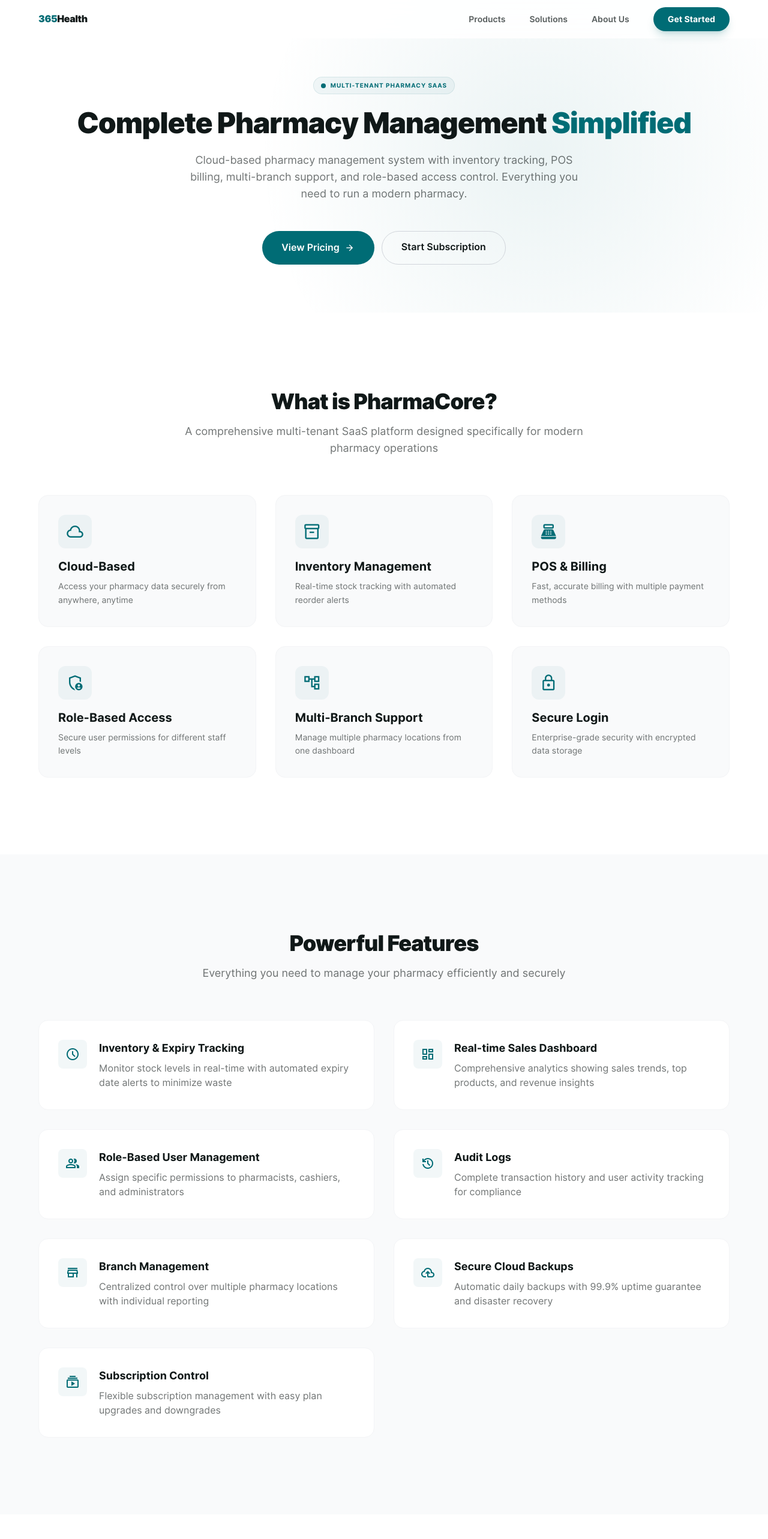
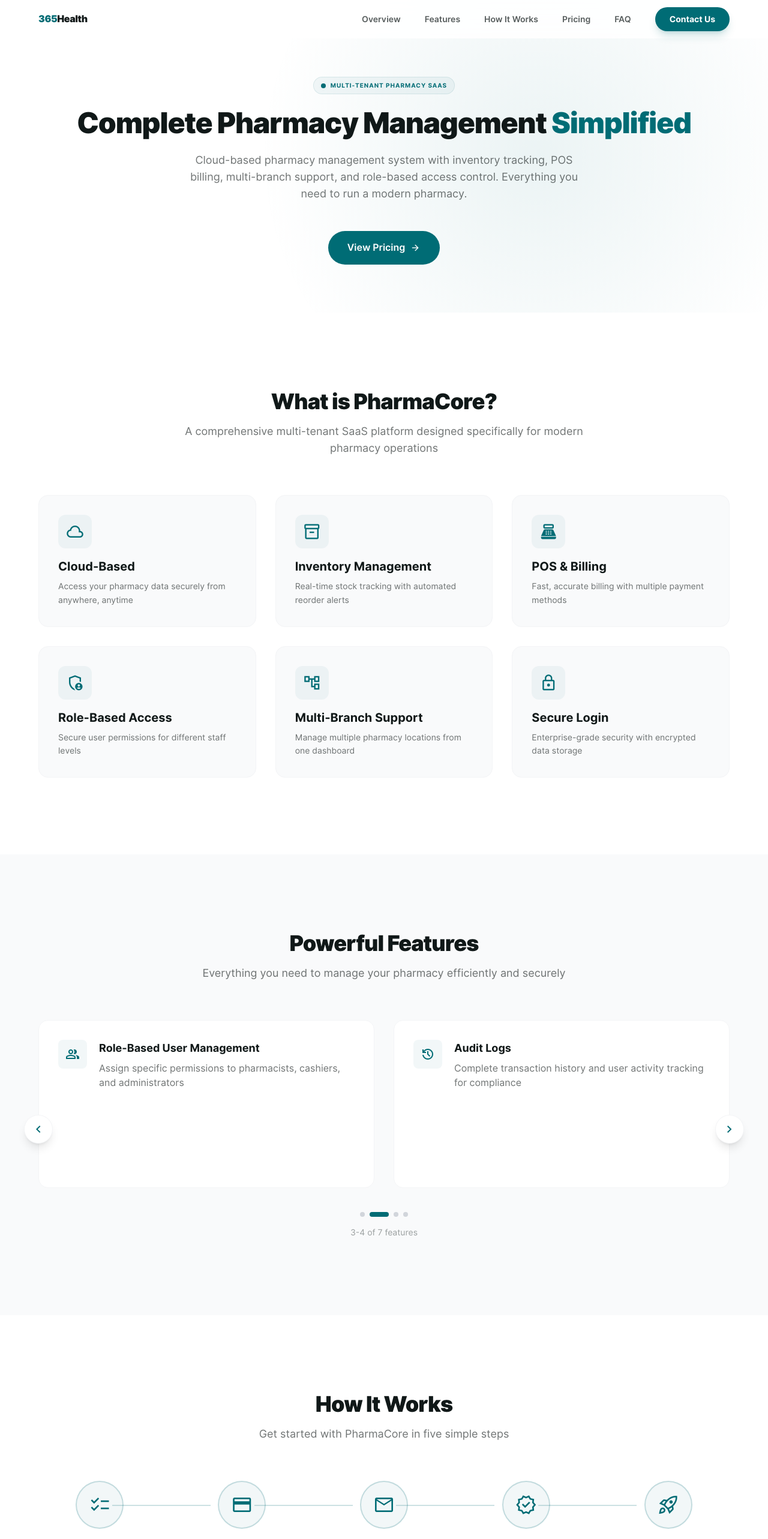
Before and after one commit to abdurrazaqo/365Health, a React (Vite) app: page /products/pharmacore in a window 1280 px wide. Shown: the top 2565 px of the page at 60% size. Built offline with nearby package versions, Linux system fonts and the light colour scheme; no server answers.

Commit message:
minor fixes

```diff
--- a/components/Navbar.tsx
+++ b/components/Navbar.tsx
@@ -1,7 +1,41 @@
-import React from 'react';
+import React, { useState, useEffect } from 'react';
 import { Link } from '../router';
 
 const Navbar: React.FC = () => {
+  const [currentPath, setCurrentPath] = useState(window.location.pathname);
+
+  useEffect(() => {
+    const handlePathChange = () => {
+      setCurrentPath(window.location.pathname);
+    };
+
+    window.addEventListener('popstate', handlePathChange);
+
+    // Also listen for custom navigation events
+    const observer = new MutationObserver(() => {
+      if (window.location.pathname !== currentPath) {
+        setCurrentPath(window.location.pathname);
+      }
+    });
+
+    return () => {
+      window.removeEventListener('popstate', handlePathChange);
+      observer.disconnect();
+    };
+  }, [currentPath]);
+
+  const isPharmaCoreRoute = currentPath === '/products/pharmacore';
+  const isCheckoutRoute = currentPath === '/checkout';
+  const isContactSalesRoute = currentPath === '/contact-sales';
+  const isProductRelatedRoute = isPharmaCoreRoute || isCheckoutRoute || isContactSalesRoute;
+
+  const scrollToSection = (sectionId: string) => {
+    const element = document.getElementById(sectionId);
+    if (element) {
+      element.scrollIntoView({ behavior: 'smooth' });
+    }
+  };
+
   return (
     <nav className="fixed top-0 left-0 right-0 z-50 glass-nav">
       <div className="w-full max-w-none px-6 md:px-12 lg:px-16 h-16 flex items-center justify-between">
@@ -11,16 +45,51 @@ const Navbar: React.FC = () => {
           </div>
         </Link>
 
+        {isProductRelatedRoute ? (
+          // PharmaCore page navigation
+          <div className="hidden md:flex items-center gap-10 ml-auto mr-10">
+            <button onClick={() => scrollToSection('overview')} className="text-sm font-semibold text-dark-text/70 hover:text-primary transition-colors">Overview</button>
+            <button onClick={() => scrollToSection('features')} className="text-sm font-semibold text-dark-text/70 hover:text-primary transition-colors">Features</button>
+            <button onClick={() => scrollToSection('how-it-works')} className="text-sm font-semibold text-dark-text/70 hover:text-primary transition-colors">How It Works</button>
+            <button onClick={() => scrollToSection('pricing')} className="text-sm font-semibold text-dark-text/70 hover:text-primary transition-colors">Pricing</button>
+            <button onClick={() => scrollToSection('faq')} className="text-sm font-semibold text-dark-text/70 hover:text-primary transition-colors">FAQ</button>
+          </div>
+        ) : (
+          // Homepage navigation
           <div className="hidden md:flex items-center gap-10 ml-auto mr-10">
             <a href="/#products" className="text-sm font-semibold text-dark-text/70 hover:text-primary transition-colors">Products</a>
             <a href="/#solutions" className="text-sm font-semibold text-dark-text/70 hover:text-primary transition-colors">Solutions</a>
             <a href="/#about" className="text-sm font-semibold text-dark-text/70 hover:text-primary transition-colors">About Us</a>
           </div>
+        )}
 
         <div className="flex items-center gap-4">
+          {isPharmaCoreRoute ? (
+            <Link
+              to="/contact-sales"
+              className="bg-primary hover:bg-secondary text-white px-4 py-2 md:px-6 md:py-2.5 rounded-full text-xs md:text-sm font-bold transition-all shadow-lg shadow-primary/20 active:scale-95 inline-block text-center no-underline"
+            >
+              Contact Us
+            </Link>
+          ) : isCheckoutRoute ? (
+            <Link
+              to="/products/pharmacore"
+              className="bg-primary hover:bg-secondary text-white px-4 py-2 md:px-6 md:py-2.5 rounded-full text-xs md:text-sm font-bold transition-all shadow-lg shadow-primary/20 active:scale-95 inline-block text-center no-underline"
+            >
+              Back to Product
+            </Link>
+          ) : isContactSalesRoute ? (
+            <Link
+              to="/products/pharmacore"
+              className="bg-primary hover:bg-secondary text-white px-4 py-2 md:px-6 md:py-2.5 rounded-full text-xs md:text-sm font-bold transition-all shadow-lg shadow-primary/20 active:scale-95 inline-block text-center no-underline"
+            >
+              Back to Product
+            </Link>
+          ) : (
             <a href="/#cta" className="bg-primary hover:bg-secondary text-white px-4 py-2 md:px-6 md:py-2.5 rounded-full text-xs md:text-sm font-bold transition-all shadow-lg shadow-primary/20 active:scale-95 inline-block text-center">
               Get Started
             </a>
+          )}
         </div>
       </div>
     </nav>
--- a/components/ProductShowcase.tsx
+++ b/components/ProductShowcase.tsx
@@ -8,14 +8,14 @@ const products: Product[] = [
     id: 'pharmacy',
     number: '01',
     name: 'PharmaCore',
-    description: 'Comprehensive Pharmacy Management System designed for precision, efficiency, and clinical safety.',
+    description: 'Cloud-based pharmacy management SaaS with inventory tracking, POS billing, multi-branch support, and role-based access control.',
     image: '/images/products/365pharmacore.svg',
     isComingSoon: true,
     reverseLayout: true,
     features: [
-      { icon: 'inventory_2', title: 'Inventory Management', description: 'Real-time tracking of stock levels and automated AI reordering.' },
-      { icon: 'clinical_notes', title: 'Prescription Workflows', description: 'Streamlined digital validation to reduce clinical errors by 99%.' },
-      { icon: 'account_balance_wallet', title: 'Billing & Multi-branch', description: 'Unified billing systems with support for complex enterprise setups.' },
+      { icon: 'inventory_2', title: 'Inventory & Expiry Tracking', description: 'Real-time stock monitoring with automated expiry alerts and reorder management.' },
+      { icon: 'point_of_sale', title: 'POS & Billing System', description: 'Fast, accurate billing with real-time sales dashboard and analytics.' },
+      { icon: 'account_tree', title: 'Multi-Branch & Role Management', description: 'Centralized control with secure role-based access for multiple locations.' },
     ]
   },
   {
@@ -120,8 +120,8 @@ const ProductItem: React.FC<{ product: Product }> = ({ product }) => {
     </div>
   );
 
-  const cardContent = (
-    <div id={product.id} className="sticky top-20 grid lg:grid-cols-2 gap-12 md:gap-16 lg:gap-24 items-center bg-white rounded-3xl p-6 md:p-8 lg:p-12 shadow-lg" style={{marginBottom: '2rem'}}>
+  return (
+    <div id={product.id} className={`${isFirstProduct ? '' : 'sticky top-20'} grid lg:grid-cols-2 gap-12 md:gap-16 lg:gap-24 items-center bg-white rounded-3xl p-6 md:p-8 lg:p-12 shadow-lg group`} style={{marginBottom: '2rem'}}>
       <div className={`order-2 ${product.reverseLayout ? 'lg:order-1' : 'lg:order-2'}`}>
         {visual}
       </div>
@@ -130,16 +130,6 @@ const ProductItem: React.FC<{ product: Product }> = ({ product }) => {
       </div>
     </div>
   );
-
-  if (isFirstProduct) {
-    return (
-      <Link to="/products/pharmacore" className="block no-underline group cursor-pointer">
-        {cardContent}
-      </Link>
-    );
-  }
-
-  return cardContent;
 };
 
 const ProductShowcase: React.FC = () => {
--- a/pages/PharmaCore.tsx
+++ b/pages/PharmaCore.tsx
@@ -21,13 +21,10 @@ const PharmaCoreHero: React.FC = () => {
           Cloud-based pharmacy management system with inventory tracking, POS billing, multi-branch support, and role-based access control. Everything you need to run a modern pharmacy.
         </p>
 
-        <div className="flex flex-col sm:flex-row gap-3 justify-center pt-2 md:pt-4">
-          <a href="#pricing" className="px-6 md:px-8 py-3 md:py-3.5 bg-primary text-white rounded-full font-semibold text-sm md:text-base hover:bg-secondary transition-all flex items-center justify-center gap-2 no-underline">
+        <div className="flex justify-center pt-2 md:pt-4">
+          <a href="#pricing" className="inline-flex items-center gap-2 px-6 md:px-8 py-3 md:py-3.5 bg-primary text-white rounded-full font-semibold text-sm md:text-base hover:bg-secondary transition-all no-underline">
             View Pricing
             <span className="material-symbols-outlined text-base md:text-lg">arrow_forward</span>
-          </a>
-          <a href="#pricing" className="px-6 md:px-8 py-3 md:py-3.5 bg-transparent border border-gray-300 text-dark-text rounded-full font-semibold text-sm md:text-base hover:bg-gray-50 transition-all no-underline text-center">
-            Start Subscription
           </a>
         </div>
       </div>
@@ -47,7 +44,7 @@ const ProductOverview: React.FC = () => {
   ];
 
   return (
-    <section className="py-16 md:py-24 lg:py-32 px-6 md:px-12 lg:px-16 bg-white">
+    <section id="overview" className="py-16 md:py-24 lg:py-32 px-6 md:px-12 lg:px-16 bg-white scroll-mt-20">
       <div className="max-w-6xl mx-auto">
         <div className="text-center mb-12 md:mb-16 space-y-3 md:space-y-4">
           <h2 className="text-3xl md:text-4xl font-black tracking-tight text-dark-text">What is PharmaCore?</h2>
@@ -72,8 +69,11 @@ const ProductOverview: React.FC = () => {
   );
 };
 
-// Features Section
+// Features Section (Carousel)
 const FeaturesSection: React.FC = () => {
+  const [currentIndex, setCurrentIndex] = useState(0);
+  const [isAutoPlaying, setIsAutoPlaying] = useState(true);
+
   const features = [
     { icon: 'schedule', title: 'Inventory & Expiry Tracking', description: 'Monitor stock levels in real-time with automated expiry date alerts to minimize waste' },
     { icon: 'dashboard', title: 'Real-time Sales Dashboard', description: 'Comprehensive analytics showing sales trends, top products, and revenue insights' },
@@ -84,8 +84,41 @@ const FeaturesSection: React.FC = () => {
     { icon: 'subscriptions', title: 'Subscription Control', description: 'Flexible subscription management with easy plan upgrades and downgrades' },
   ];
 
+  const itemsPerPage = 2;
+  const totalPages = Math.ceil(features.length / itemsPerPage);
+
+  useEffect(() => {
+    if (!isAutoPlaying) return;
+
+    const interval = setInterval(() => {
+      setCurrentIndex((prev) => (prev + 1) % totalPages);
+    }, 5000);
+
+    return () => clearInterval(interval);
+  }, [isAutoPlaying, totalPages]);
+
+  const goToPage = (index: number) => {
+    setCurrentIndex(index);
+    setIsAutoPlaying(false);
+  };
+
+  const nextPage = () => {
+    setCurrentIndex((prev) => (prev + 1) % totalPages);
+    setIsAutoPlaying(false);
+  };
+
+  const prevPage = () => {
+    setCurrentIndex((prev) => (prev - 1 + totalPages) % totalPages);
+    setIsAutoPlaying(false);
+  };
+
+  const visibleFeatures = features.slice(
+    currentIndex * itemsPerPage,
+    currentIndex * itemsPerPage + itemsPerPage
+  );
+
   return (
-    <section className="py-16 md:py-24 lg:py-32 px-6 md:px-12 lg:px-16 bg-gray-50">
+    <section id="features" className="py-16 md:py-24 lg:py-32 px-6 md:px-12 lg:px-16 bg-gray-50 scroll-mt-20">
       <div className="max-w-6xl mx-auto">
         <div className="text-center mb-12 md:mb-16 space-y-3 md:space-y-4">
           <h2 className="text-3xl md:text-4xl font-black tracking-tight text-dark-text">Powerful Features</h2>
@@ -94,9 +127,22 @@ const FeaturesSection: React.FC = () => {
           </p>
         </div>
 
-        <div className="grid md:grid-cols-2 gap-6 md:gap-8">
-          {features.map((feature, index) => (
-            <div key={index} className="flex gap-4 md:gap-5 p-6 md:p-8 bg-white rounded-2xl border border-gray-100 hover:shadow-xl transition-all duration-300 group">
+        <div className="relative">
+          {/* Carousel Container */}
+          <div className="overflow-hidden">
+            <div
+              className="grid md:grid-cols-2 gap-6 md:gap-8 transition-all duration-500 ease-in-out"
+              style={{ minHeight: '280px' }}
+            >
+              {visibleFeatures.map((feature, index) => (
+                <div
+                  key={currentIndex * itemsPerPage + index}
+                  className="flex gap-4 md:gap-5 p-6 md:p-8 bg-white rounded-2xl border border-gray-100 hover:shadow-xl transition-all duration-300 group animate-on-scroll"
+                  style={{
+                    animation: 'fadeInUp 0.5s ease-out forwards',
+                    animationDelay: `${index * 0.1}s`
+                  }}
+                >
                   <div className="w-10 h-10 md:w-12 md:h-12 shrink-0 flex items-center justify-center rounded-lg bg-primary/5 text-primary material-symbols-outlined transition-colors group-hover:bg-primary group-hover:text-white text-xl md:text-2xl">
                     {feature.icon}
                   </div>
@@ -106,6 +152,46 @@ const FeaturesSection: React.FC = () => {
                   </div>
                 </div>
               ))}
+            </div>
+          </div>
+
+          {/* Navigation Arrows */}
+          <button
+            onClick={prevPage}
+            className="absolute left-0 top-1/2 -translate-y-1/2 -translate-x-4 md:-translate-x-6 w-10 h-10 md:w-12 md:h-12 bg-white rounded-full shadow-lg border border-gray-100 flex items-center justify-center text-primary hover:bg-primary hover:text-white transition-all group"
+            aria-label="Previous features"
+          >
+            <span className="material-symbols-outlined">chevron_left</span>
+          </button>
+
+          <button
+            onClick={nextPage}
+            className="absolute right-0 top-1/2 -translate-y-1/2 translate-x-4 md:translate-x-6 w-10 h-10 md:w-12 md:h-12 bg-white rounded-full shadow-lg border border-gray-100 flex items-center justify-center text-primary hover:bg-primary hover:text-white transition-all group"
+            aria-label="Next features"
+          >
+            <span className="material-symbols-outlined">chevron_right</span>
+          </button>
+
+          {/* Pagination Dots */}
+          <div className="flex justify-center gap-2 mt-8 md:mt-10">
+            {Array.from({ length: totalPages }).map((_, index) => (
+              <button
+                key={index}
+                onClick={() => goToPage(index)}
+                className={`h-2 rounded-full transition-all ${
+                  index === currentIndex
+                    ? 'w-8 bg-primary'
+                    : 'w-2 bg-gray-300 hover:bg-gray-400'
+                }`}
+                aria-label={`Go to page ${index + 1}`}
+              />
+            ))}
+          </div>
+
+          {/* Feature Counter */}
+          <div className="text-center mt-4 text-sm text-dark-text/40">
+            {currentIndex * itemsPerPage + 1}-{Math.min((currentIndex + 1) * itemsPerPage, features.length)} of {features.length} features
+          </div>
         </div>
       </div>
     </section>
@@ -123,7 +209,7 @@ const HowItWorks: React.FC = () => {
   ];
 
   return (
-    <section className="py-16 md:py-24 lg:py-32 px-6 md:px-12 lg:px-16 bg-white">
+    <section id="how-it-works" className="py-16 md:py-24 lg:py-32 px-6 md:px-12 lg:px-16 bg-white scroll-mt-20">
       <div className="max-w-6xl mx-auto">
         <div className="text-center mb-12 md:mb-16 space-y-3 md:space-y-4">
           <h2 className="text-3xl md:text-4xl font-black tracking-tight text-dark-text">How It Works</h2>
@@ -318,7 +404,7 @@ const FAQSection: React.FC = () => {
   ];
 
   return (
-    <section className="py-16 md:py-24 lg:py-32 px-6 md:px-12 lg:px-16 bg-white">
+    <section id="faq" className="py-16 md:py-24 lg:py-32 px-6 md:px-12 lg:px-16 bg-white scroll-mt-20">
       <div className="max-w-4xl mx-auto">
         <div className="text-center mb-12 md:mb-16 space-y-3 md:space-y-4">
           <h2 className="text-3xl md:text-4xl font-black tracking-tight text-dark-text">Frequently Asked Questions</h2>
```
Also changed, not shown: vercel.json (added), 2 other files (tests, documents, lock files or other folders). Lines whose indentation alone changed are shown as unchanged.
